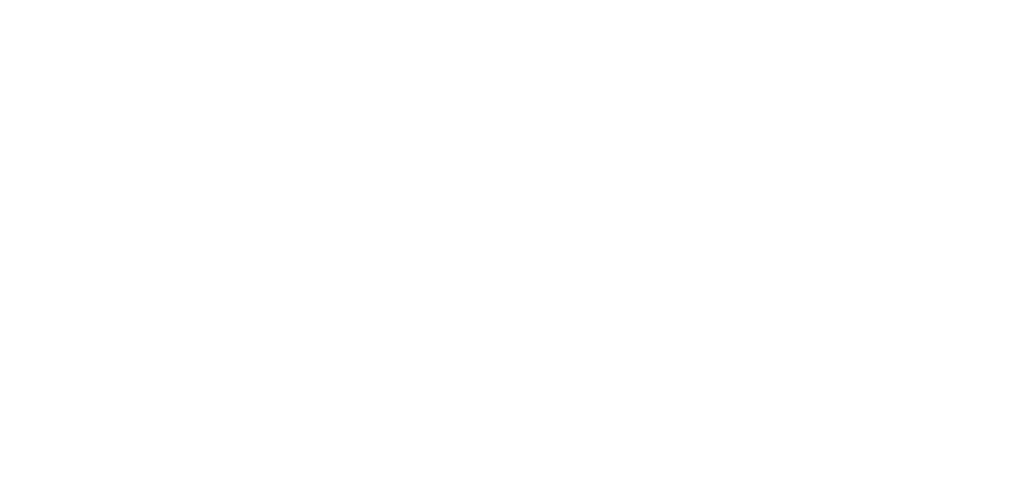
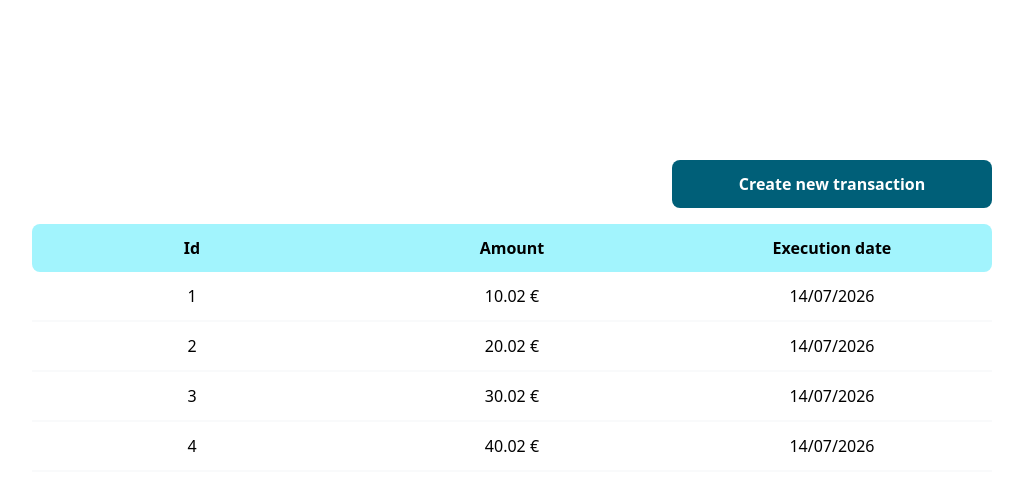
Before and after one commit to hamstersnore/homeconomy, an Angular app in the folder ui/: page /transactions in a window 1280 px wide. Before the commit this address led to /. Shown: the top 490 px of the page, without its empty margins (128-1151 px from the left). Built offline with nearby package versions, Linux system fonts and the light colour scheme; no server answers.

Commit message:
get-transactions

```diff
--- a/ui/src/app/app.routes.ts
+++ b/ui/src/app/app.routes.ts
@@ -2,9 +2,11 @@
 import { SignUpForm } from './sign-up-form/sign-up-form';
 import { SignInForm } from './sign-in-form/sign-in-form';
 import { CreateTransaction } from './create-transaction/create-transaction';
+import { GetTransactions } from './get-transactions/get-transactions'
 
 export const routes: Routes = [
     { path: 'sign-up', component: SignUpForm },
     { path: 'sign-in', component: SignInForm },
-    { path: 'create-transaction', component: CreateTransaction}
+    { path: 'create-transaction', component: CreateTransaction },
+    { path: 'transactions', component: GetTransactions }
 ];
--- a/ui/src/app/create-transaction/create-transaction.ts
+++ b/ui/src/app/create-transaction/create-transaction.ts
@@ -1,6 +1,7 @@
 import { HttpClient } from '@angular/common/http';
 import { Component, inject, signal } from '@angular/core';
 import { form, FormField } from '@angular/forms/signals';
+import { Router } from '@angular/router';
 
 interface CreateTransactionData {
   amount: number;
@@ -15,6 +16,7 @@
 })
 export class CreateTransaction {
   private httpClient = inject(HttpClient);
+  private router = inject(Router)
 
   createTransactionModel = signal<CreateTransactionData>({
     amount: 0.00,
@@ -31,7 +33,7 @@
     this.httpClient.post('/api/transactions', JSON.stringify(createTransactionRequest))
       .subscribe((result) =>
         {
-          console.log(result)
+          this.router.navigate(['/transactions'])
         })
   }
 }
--- /dev/null
+++ b/ui/src/app/get-transactions/get-transactions.html
@@ -0,0 +1,22 @@
+<div class="flex flex-col p-40 space-y-4">
+    <a [routerLink]="['/create-transaction']" class="w-1/3 bg-cyan-800 py-3 px-4 text-white font-bold rounded-lg self-end text-center">Create new transaction</a>
+@if (transactions().length != 0) {
+    <div class="flex flex-col">
+        <div class="flex flex-row bg-cyan-200 text-black rounded-lg">
+            <div class="w-1/3 py-3 px-4 font-bold text-center">Id</div>
+            <div class="w-1/3 py-3 px-4 font-bold text-center">Amount</div>
+            <div class="w-1/3 py-3 px-4 font-bold text-center">Execution date</div>
+        </div>
+        @for (tr of transactions(); track $index) {
+        <div class="flex flex-row border-b-2 border-gray-50">
+            <div class="w-1/3 py-3 px-4 text-center">{{tr.id}}</div>
+            <div class="w-1/3 py-3 px-4 text-center">{{tr.amount}} €</div>
+            <div class="w-1/3 py-3 px-4 text-center">{{tr.execution_date | date:'dd/MM/yyyy'}}</div>
+        </div>
+        }
+    </div>
+}
+@else {
+    <p class="text-gray-500">No transactions found</p>
+}
+</div>
--- /dev/null
+++ b/ui/src/app/get-transactions/get-transactions.ts
@@ -0,0 +1,60 @@
+import { DatePipe } from '@angular/common';
+import { HttpClient } from '@angular/common/http';
+import { Component, inject, signal, WritableSignal } from '@angular/core';
+import { RouterLink } from "@angular/router";
+
+interface Transaction {
+  id:number;
+  amount:number;
+  execution_date:Date;
+}
+
+@Component({
+  selector: 'app-get-transactions',
+  imports: [DatePipe, RouterLink],
+  templateUrl: './get-transactions.html',
+  styleUrl: './get-transactions.css',
+})
+export class GetTransactions {
+
+  private httpClient = inject(HttpClient);
+
+  transactions:WritableSignal<Transaction[]> = signal([])
+
+  mockTransactions(){
+    this.transactions.set([
+                {
+                  id: 1,
+                  amount: 10.02,
+                  execution_date: new Date(Date.now() - 5000)
+                },
+                          {
+                  id: 2,
+                  amount: 20.02,
+                  execution_date: new Date(Date.now() - 10000)
+                },
+                          {
+                  id: 3,
+                  amount: 30.02,
+                  execution_date: new Date(Date.now() - 15000)
+                },
+                          {
+                  id: 4,
+                  amount: 40.02,
+                  execution_date: new Date(Date.now() - 100000)
+                }
+            ]);
+  }
+
+  ngOnInit(){
+    this.httpClient.get<Transaction[]>('/api/transactions')
+    .subscribe(
+      {
+        next: (data) => {
+              this.transactions.set(data); },
+        error: (error) => {
+              this.mockTransactions()
+          }
+      })
+  }
+}
--- a/ui/src/app/sign-up-form/sign-up-form.ts
+++ b/ui/src/app/sign-up-form/sign-up-form.ts
@@ -1,4 +1,5 @@
-import { Component, signal } from '@angular/core';
+import { HttpClient } from '@angular/common/http';
+import { Component, inject, signal } from '@angular/core';
 import { form, FormField } from '@angular/forms/signals';
 
 interface SignUpData {
```
Also changed, not shown: ui/src/app/get-transactions/get-transactions.css (added), 2 other files (tests, documents, lock files or other folders).
